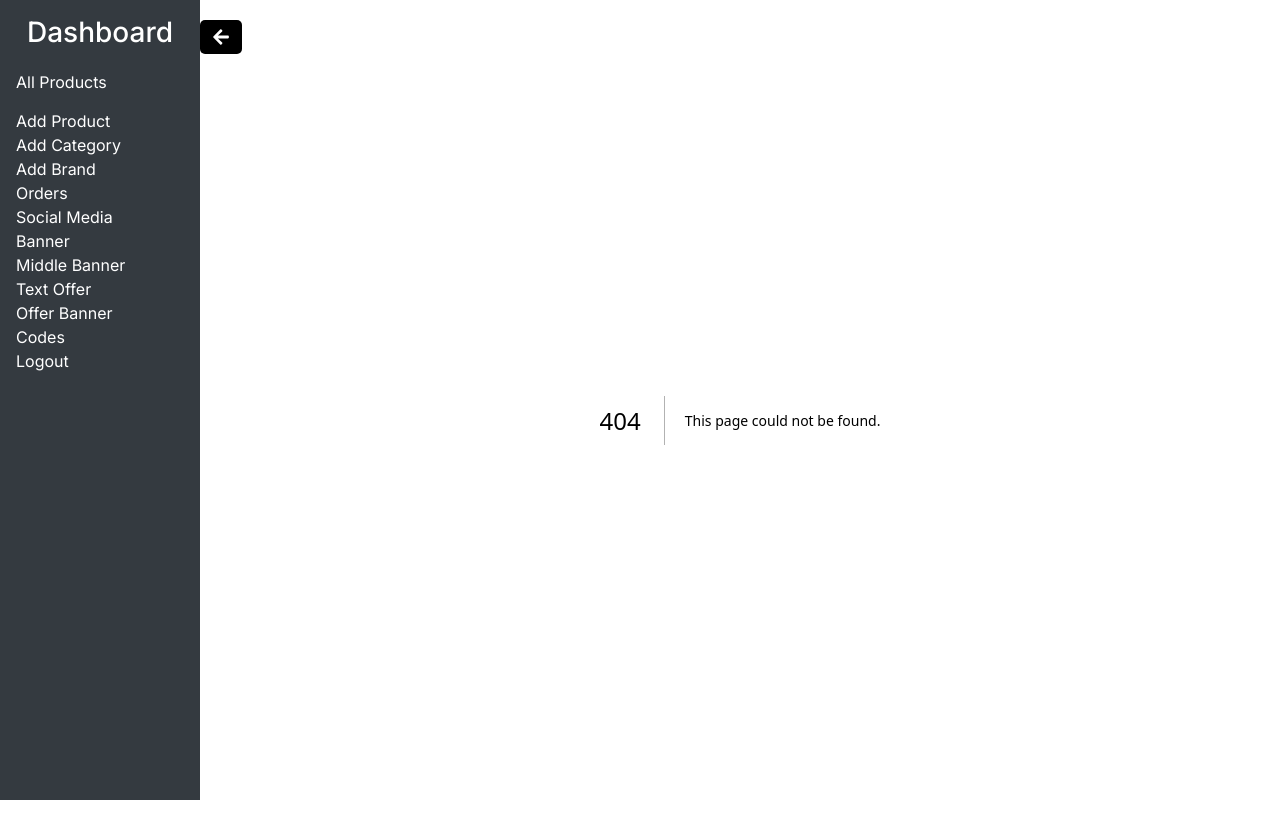
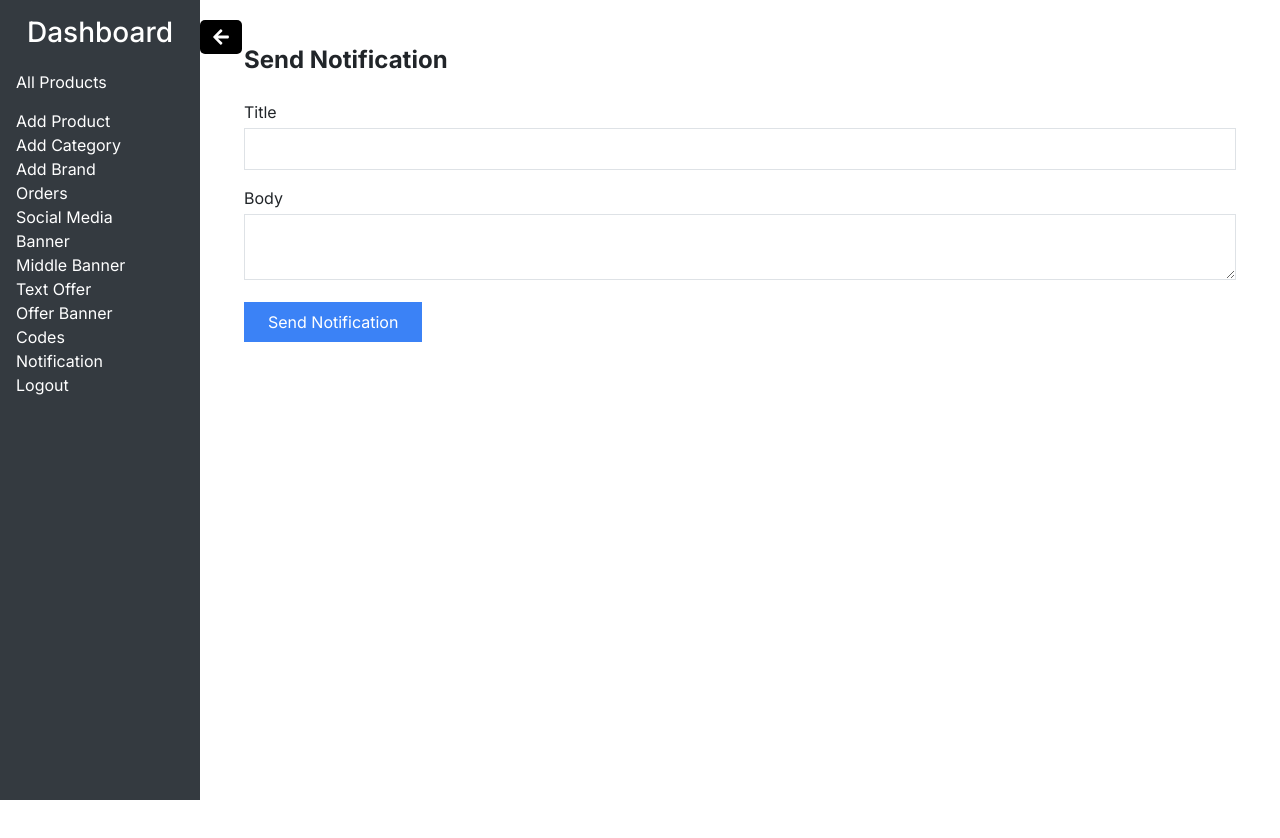
Before and after one commit to hadizzz001/abbasbaba-dash, a Next.js app: page /note in a window 1280 px wide. Before the commit this address had no page. After the commit the page ends 800 px from the top, so only its background shows below. Built offline with nearby package versions, Linux system fonts and the light colour scheme.

Commit message:
first commit

```diff
--- /dev/null
+++ b/app/api/note/route.js
@@ -0,0 +1,56 @@
+import { PrismaClient } from '@prisma/client';
+import { Expo } from 'expo-server-sdk';
+
+const prisma = new PrismaClient();
+
+export async function POST(req) {
+  try {
+    const { title, body, data } = await req.json();
+
+    if (!title || !body) {
+      return new Response(JSON.stringify({ error: 'Title and body are required' }), { status: 400 });
+    }
+
+    const tokens = await prisma.pushToken.findMany();
+    console.log("📥 All Tokens from DB:", tokens);
+
+    const expo = new Expo();
+    const messages = [];
+
+    for (let tokenObj of tokens) {
+      const token = tokenObj.token;
+      if (!Expo.isExpoPushToken(token)) continue;
+
+      messages.push({
+        to: token,
+        sound: 'default',
+        title,
+        body,
+        data: data || {},
+      });
+    }
+
+    const chunks = expo.chunkPushNotifications(messages);
+    const tickets = [];
+
+    for (let chunk of chunks) {
+      const ticketChunk = await expo.sendPushNotificationsAsync(chunk);
+      tickets.push(...ticketChunk);
+    }
+
+    // ✅ Log which tokens were successful or failed
+    tickets.forEach((ticket, index) => {
+      const relatedToken = messages[index]?.to;
+      if (ticket.status === 'ok') {
+        console.log(`✅ Notification sent successfully to ${relatedToken}`);
+      } else {
+        console.log(`❌ Failed to send to ${relatedToken}`, ticket.details || ticket.message);
+      }
+    });
+
+    return new Response(JSON.stringify({ success: true, tickets }), { status: 200 });
+  } catch (err) {
+    console.error('Error sending notifications:', err);
+    return new Response(JSON.stringify({ error: 'Failed to send notifications' }), { status: 500 });
+  }
+}
--- /dev/null
+++ b/app/api/save-token/route.js
@@ -0,0 +1,29 @@
+import { PrismaClient } from '@prisma/client';
+
+const prisma = new PrismaClient();
+
+export async function POST(req) {
+  try {
+    const { token, guestId } = await req.json();
+
+    if (!token || !guestId) {
+      return new Response(JSON.stringify({ error: 'Missing token or guestId' }), { status: 400 });
+    }
+
+    // Check if token already exists for this guest
+    const existing = await prisma.pushToken.findFirst({
+      where: { guestId, token },
+    });
+
+    if (!existing) {
+      await prisma.pushToken.create({
+        data: { guestId, token },
+      });
+    }
+
+    return new Response(JSON.stringify({ success: true }), { status: 200 });
+  } catch (err) {
+    console.error('Error saving token:', err);
+    return new Response(JSON.stringify({ error: 'Failed to save token' }), { status: 500 });
+  }
+}
--- a/app/components/Sidebar.tsx
+++ b/app/components/Sidebar.tsx
@@ -89,11 +89,11 @@ export default function Sidebar() {
                 Codes
               </a>
             </li>
-            {/* <li>
-              <a href="/hot" style={{ color: "white", textDecoration: "none" }}>
-                Hot sale header
+            <li>
+              <a href="/note" style={{ color: "white", textDecoration: "none" }}>
+                Notification
               </a>
-            </li> */}
+            </li>
             <li>
               <a href="/" style={{ color: "white", textDecoration: "none" }}>
                 Logout
--- /dev/null
+++ b/app/note/page.jsx
@@ -0,0 +1,73 @@
+'use client';
+
+import { useState } from 'react';
+
+const ManageNotification = () => {
+  const [formData, setFormData] = useState({ title: '', body: '' });
+  const [message, setMessage] = useState('');
+
+const handleSubmit = async (e) => {
+  e.preventDefault();
+
+  try {
+    const res = await fetch('/api/note', {
+      method: 'POST',
+      headers: { 'Content-Type': 'application/json' },
+      body: JSON.stringify({
+        title: formData.title,
+        body: formData.body,
+        data: { screen: 'orders' }, // optional additional data
+      }),
+    });
+
+    if (res.ok) {
+      setMessage('Notification sent successfully!');
+      setFormData({ title: '', body: '' });
+    } else {
+      const errorData = await res.json();
+      setMessage(`Error: ${errorData.error}`);
+    }
+  } catch (error) {
+    console.error('Error:', error);
+    setMessage('An error occurred while sending the notification.');
+  }
+};
+
+
+  return (
+    <div className="container mx-auto p-4">
+      <h1 className="text-2xl font-bold mb-4">Send Notification</h1>
+
+      <form onSubmit={handleSubmit} className="space-y-4">
+        <div>
+          <label className="block mb-1">Title</label>
+          <input
+            type="text"
+            className="border p-2 w-full"
+            value={formData.title}
+            onChange={(e) => setFormData({ ...formData, title: e.target.value })}
+            required
+          />
+        </div>
+
+        <div>
+          <label className="block mb-1">Body</label>
+          <textarea
+            className="border p-2 w-full"
+            value={formData.body}
+            onChange={(e) => setFormData({ ...formData, body: e.target.value })}
+            required
+          />
+        </div>
+
+        <button type="submit" className="bg-blue-500 text-white px-4 py-2">
+          Send Notification
+        </button>
+      </form>
+
+      {message && <p className="mt-4">{message}</p>}
+    </div>
+  );
+};
+
+export default ManageNotification;
```
Also changed, not shown: 1 other file (tests, documents, lock files or other folders).
